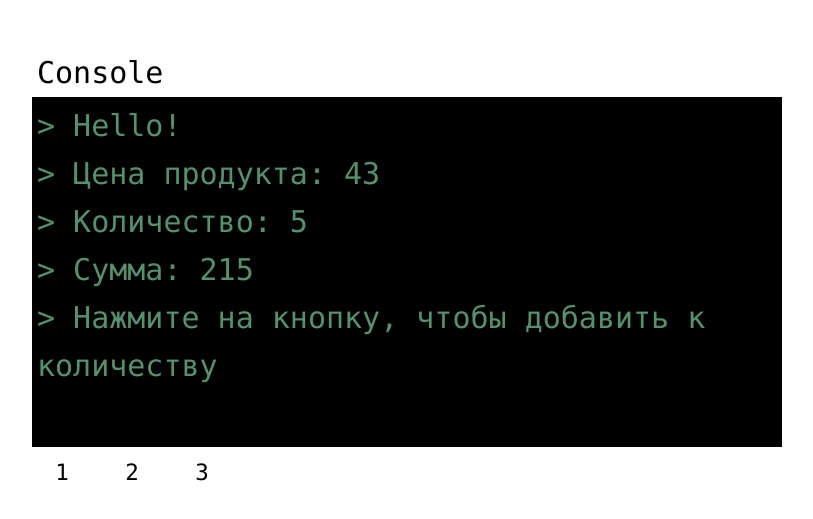
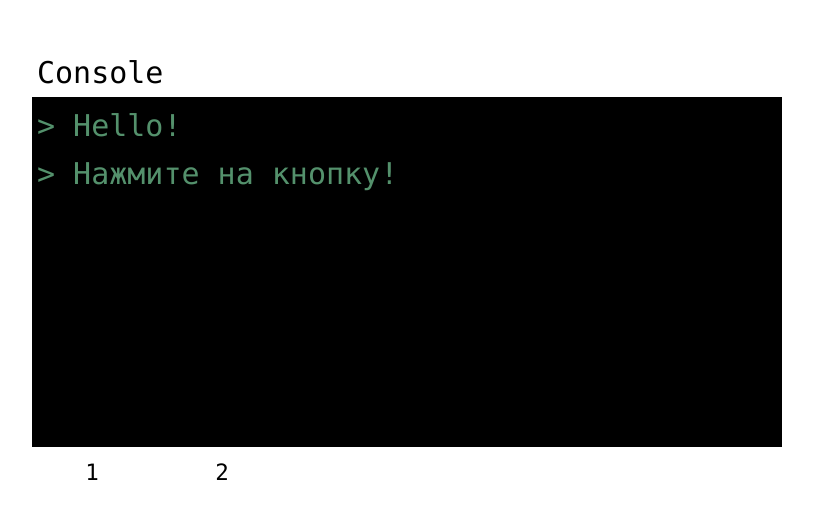
Before and after one commit to GanievIbraim/Vue3_base, a Vue app: page / in a window 1280 px wide. Shown: the part 131-650 px from the top of the page, without its empty margins (233-1046 px from the left). Built offline with nearby package versions, Linux system fonts and the light colour scheme.

Commit message:
Modifiers

```diff
--- a/src/App.vue
+++ b/src/App.vue
@@ -6,14 +6,12 @@
 
   <div id='cmd'>
     <p>> Hello!</p>
-    <p>> Цена продукта: {{ cost }}</p>
-    <p>> Количество: {{ amount }}</p>
-    <p>> Сумма: {{ price }}</p>
-    <p>> Нажмите на кнопку, чтобы добавить к количеству</p>
+    <p>> Нажмите на кнопку!</p>
   </div>
-  <button @click="show(1)">1</button>
-  <button @click="show(2)">2</button>
-  <button @click="show(3)">3</button>
+
+  <a :href="link"><button  @click="show_1()">1</button></a>
+  <a :href="link" :target="tar"><button  @click="show_2()">2</button></a>
+
 </template>
 
 <script>
@@ -21,20 +19,22 @@
 export default {
 	data() {
     return {
-      cost: 43,
-      amount: 5,
-	  }
-  },
-
-  computed: {
-    price: function() {
-		  return this.cost * this.amount;
+      link: "https://learn.javascript.ru/introduction-browser-events",
+      count: 0,
+      tar: "_blank",
 	  }
   },
 
   methods: {
-    show: function(param) {
-		  this.amount += param;
+    show_1: function() {
+        this.link = "#no_scroll";
+	  },
+    show_2: function() {
+      if (this.count > 0) {
+        this.link = "#no_scroll";
+        this.tar = "_self";
+      }
+      this.count += 1;
 	  }
   }
 }
--- a/src/assets/main.css
+++ b/src/assets/main.css
@@ -31,6 +31,6 @@ button{
   font-size: 1.5em;
   background-color: white;
   border: none;
-  width: 60px;
+  width: 120px;
   height: 35px;
 }
```
